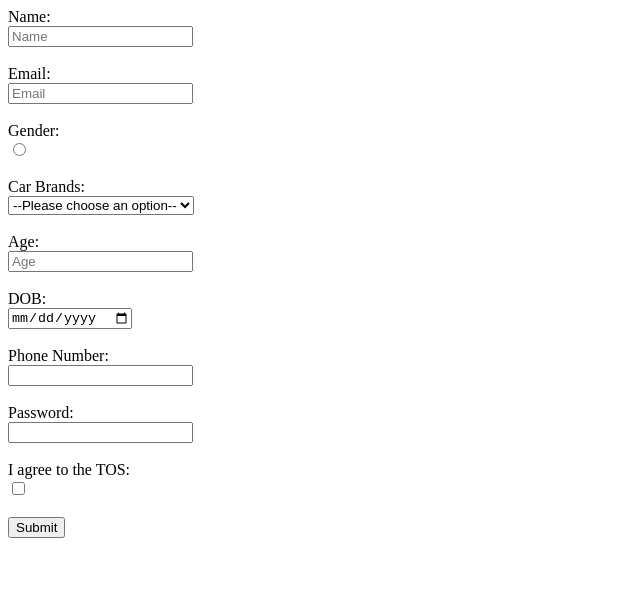
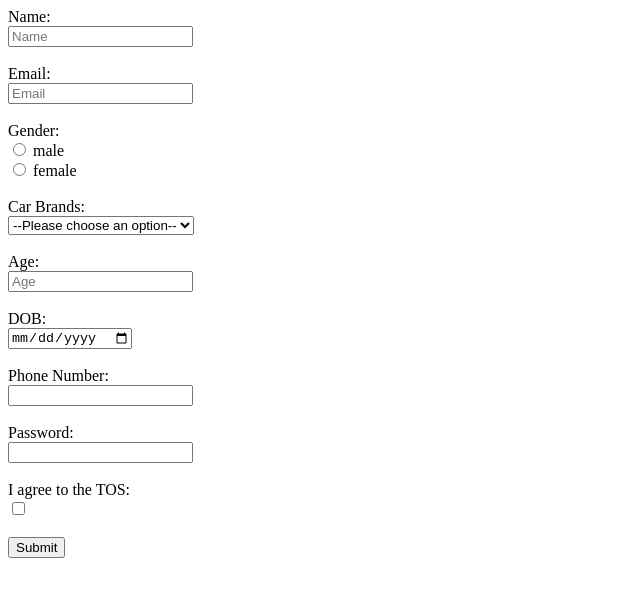
Before and after one commit to acciojob/signup-form-car-Shivaksk119, a website: page main.html in a window 1280 px wide. Shown: the whole page, without its empty margins (0-640 px from the left). Drawn offline with Linux system fonts and the light colour scheme.

Commit message:
created a submission

```diff
--- a/main.html
+++ b/main.html
@@ -19,8 +19,12 @@
 		<input type="email" id="email" name="email" placeholder="Email" required><br>
 		<br>
 
-		<label for="gender_m, gender_f">Gender:</label><br>
-		<input type="radio" id="gender_m, gender_f" name="gender" minlength="2" required><br>
+		<label>Gender:</label><br>
+		<input type="radio" id="gender_m" name="gender" required>
+		<label for="gender_m">male</label><br>
+
+		<input type="radio" id="gender_f" name="gender" required>
+		<label for="gender_f">female</label><br>
 		<br>
 
 		<label for="cars">Car Brands:</label><br>
```
